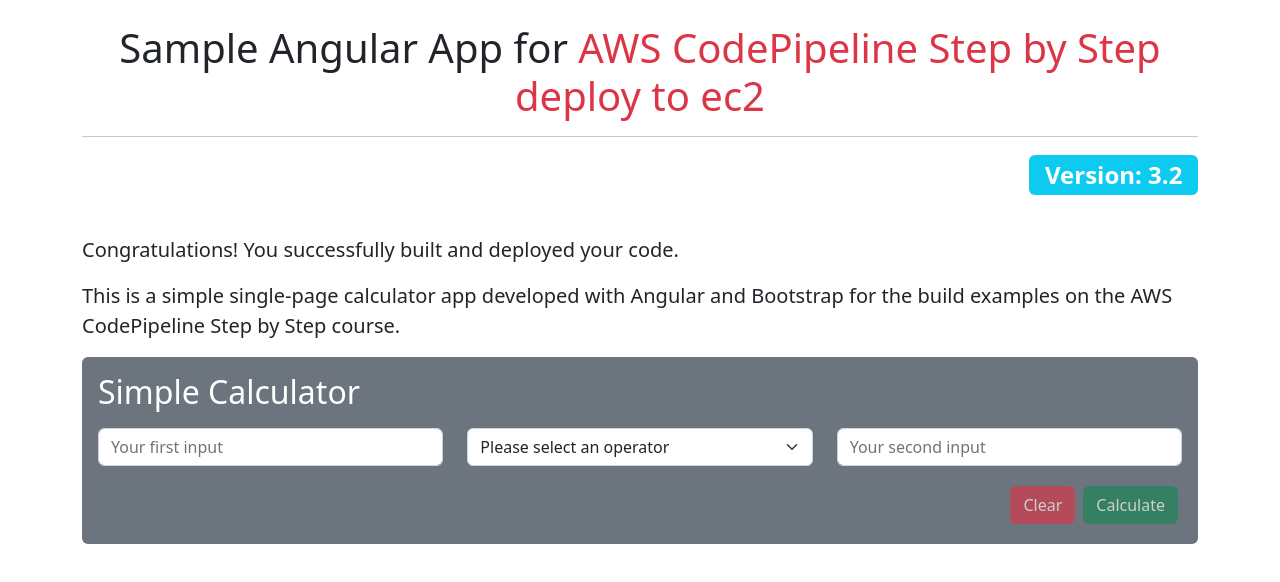
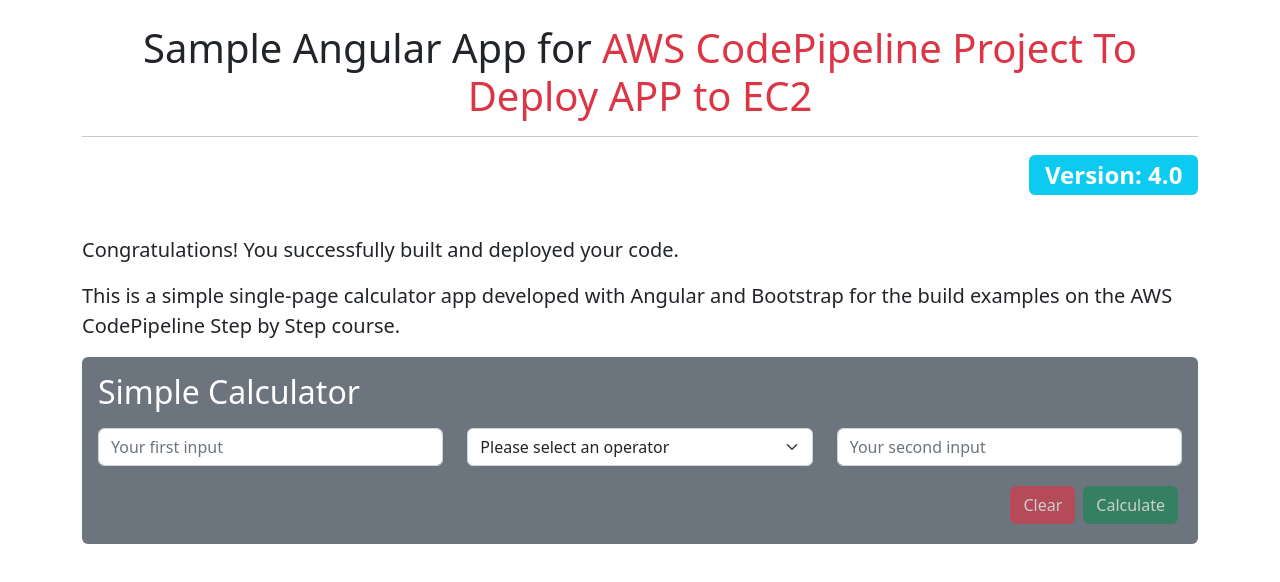
Before and after one commit to Richieelzb/aws-codepipeline-to-ec2, an Angular app: page / in a window 1280 px wide. Shown: the top 582 px of the page. Built offline with nearby package versions, Linux system fonts and the light colour scheme.

Commit message:
build artifacts

```diff
--- a/src/app/app.component.html
+++ b/src/app/app.component.html
@@ -2,11 +2,11 @@
   <div class="row pt-4 pb-4">
     <div class="col">
       <h1 id="page-title" class="text-dark text-center">
-        Sample Angular App for <span class="text-danger">AWS CodePipeline Step by Step deploy to ec2</span>
+        Sample Angular App for <span class="text-danger">AWS CodePipeline Project To Deploy APP to EC2</span>
       </h1>
       <hr>
       <h2 class="text-end">
-        <span class="badge bg-info">Version: 3.2</span>
+        <span class="badge bg-info">Version: 4.0</span>
       </h2>
     </div>
   </div>
```
Also changed, not shown: 1 other file (tests, documents, lock files or other folders).
